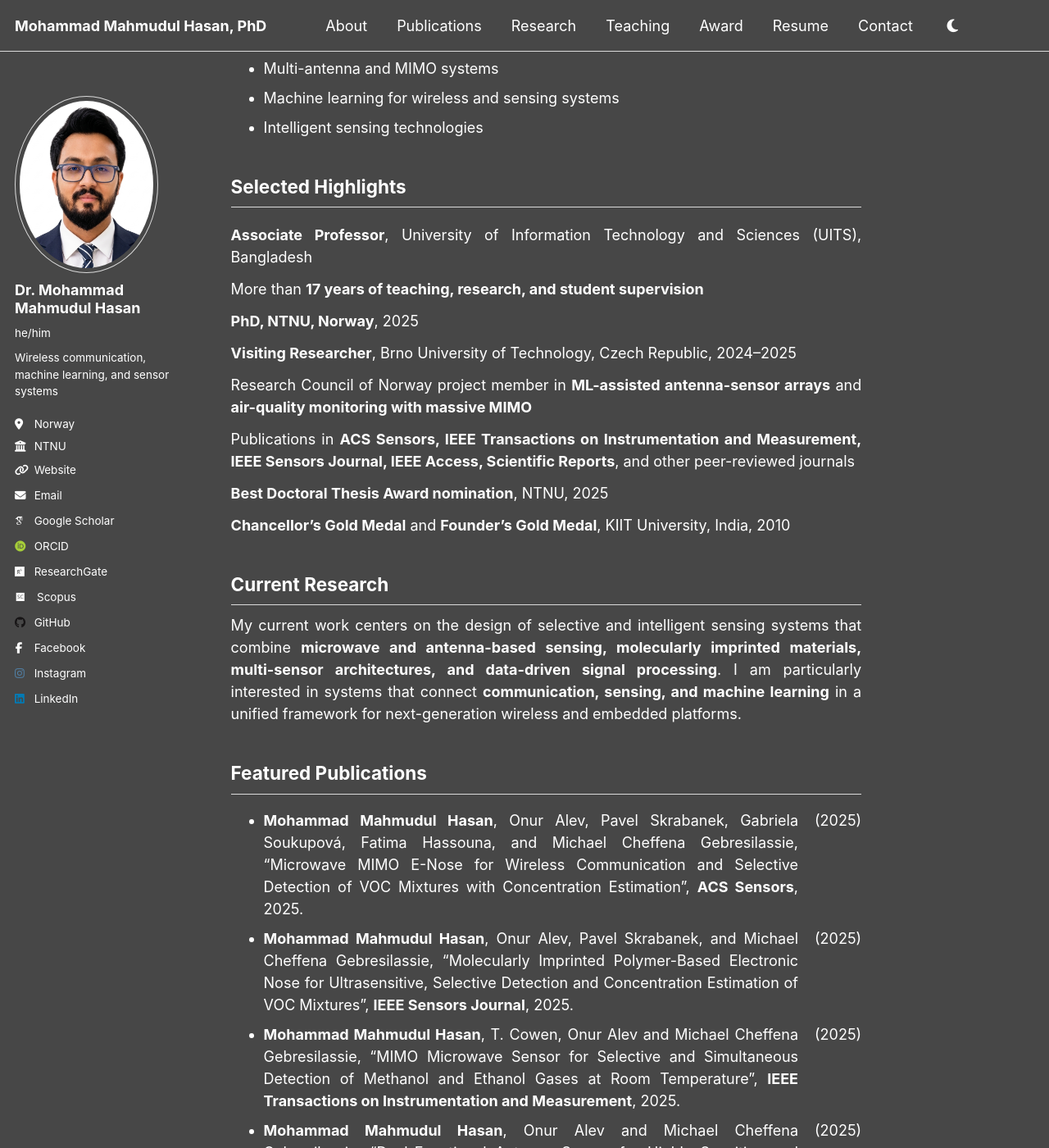
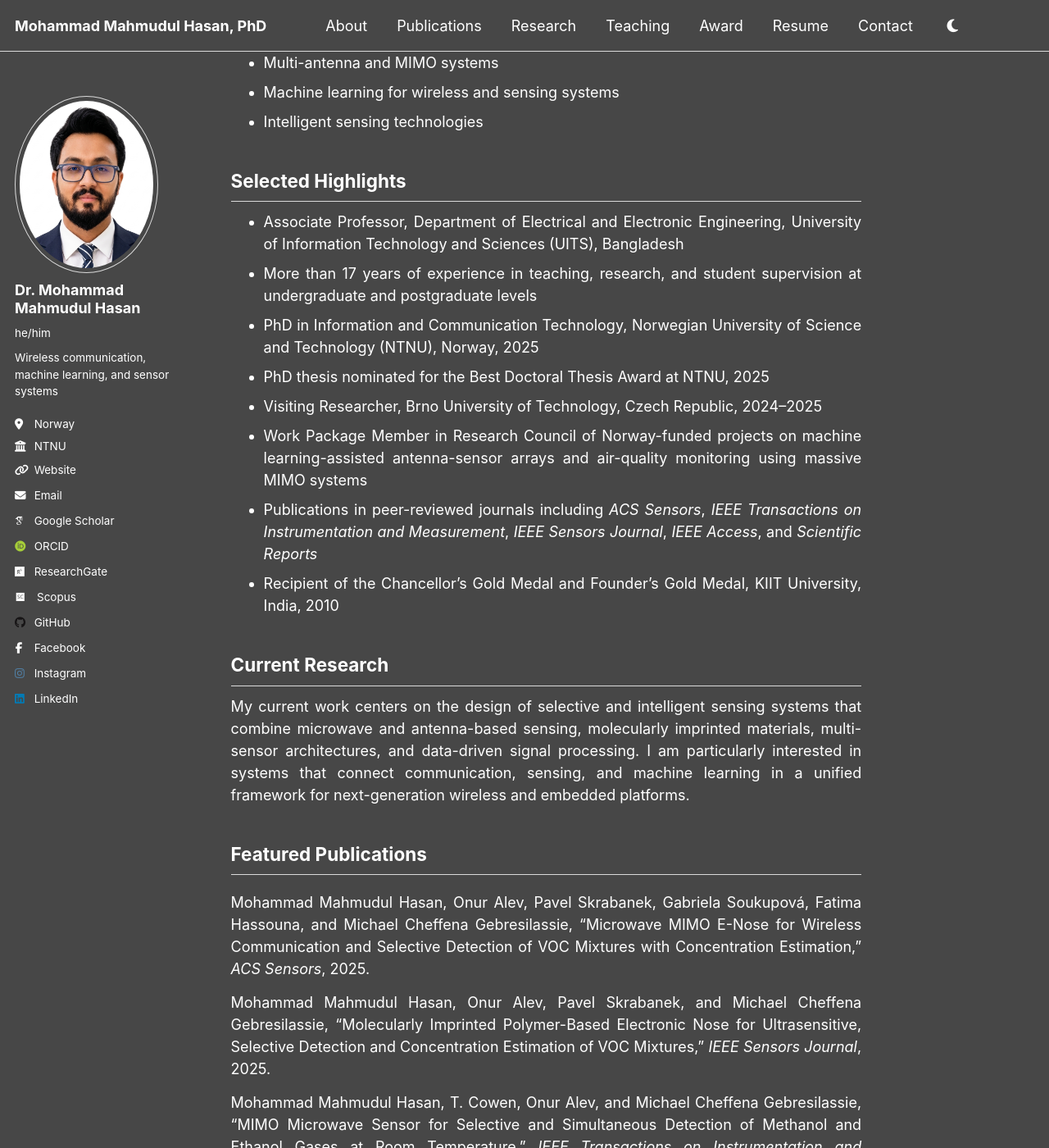
Before and after one commit to dearmahmud/dearmahmud.github.io, a Jekyll site: the page built from _pages/about.md, in a window 1280 px wide and 1400 px high, scrolled down 574 px. Shown: the whole window at 82% size. Built offline with Jekyll 4.4.1, drawn with Linux system fonts in a browser that asks for light colours; some web fonts are replaced; some of the changed text lies outside the part shown.

Commit message:
Update about.md

```diff
--- a/_pages/about.md
+++ b/_pages/about.md
@@ -8,20 +8,20 @@ redirect_from:
 ---
 
 <p style="text-align: justify;">
-I am _Mohammad Mahmudul Hasan_, Associate Professor in the Department of Electrical and Electronic Engineering at the University of Information Technology and Sciences (UITS), Bangladesh. My research focuses on wireless communication systems, RF and microwave sensing, multi-antenna systems, integrated sensing and communication, and machine learning for intelligent sensing and wireless systems. I have more than 17 years of experience in teaching, research, and student supervision across Bangladesh, India, Norway, Japan, and the Czech Republic. I completed my PhD in Information and Communication Technology at the Norwegian University of Science and Technology (NTNU), Norway, in 2025, where my thesis was nominated for the Best Doctoral Thesis Award.
+I am <em>Mohammad Mahmudul Hasan</em>, Associate Professor in the Department of Electrical and Electronic Engineering at the University of Information Technology and Sciences (UITS), Bangladesh. My research focuses on wireless communication systems, RF and microwave sensing, multi-antenna systems, integrated sensing and communication, and machine learning for intelligent sensing and wireless systems. I have more than 17 years of experience in teaching, research, and student supervision across Bangladesh, India, Norway, Japan, and the Czech Republic. I completed my PhD in Information and Communication Technology at the Norwegian University of Science and Technology (NTNU), Norway, in 2025, where my thesis was nominated for the Best Doctoral Thesis Award.
 </p>
 
 <div style="margin-top: 20px; margin-bottom: 20px; text-align: center;">
-  <a href="/resume/" style="font-weight: bold; text-decoration: none; margin: 0 12px;">Resume</a>
-  <a href="/publications/" style="font-weight: bold; text-decoration: none; margin: 0 12px;">Publications</a>
-  <a href="/research/" style="font-weight: bold; text-decoration: none; margin: 0 12px;">Research</a>
-  <a href="/teaching/" style="font-weight: bold; text-decoration: none; margin: 0 12px;">Teaching</a>
-  <a href="/contact/" style="font-weight: bold; text-decoration: none; margin: 0 12px;">Contact</a>
+  <a href="/resume/" style="text-decoration: none; margin: 0 12px;">Resume</a>
+  <a href="/publications/" style="text-decoration: none; margin: 0 12px;">Publications</a>
+  <a href="/research/" style="text-decoration: none; margin: 0 12px;">Research</a>
+  <a href="/teaching/" style="text-decoration: none; margin: 0 12px;">Teaching</a>
+  <a href="/contact/" style="text-decoration: none; margin: 0 12px;">Contact</a>
 </div>
 
 ## Research Areas
 
-<ul style="text-align: justify;">
+<ul style="text-align: justify; margin-top: 10px;">
   <li>Wireless communication systems and 5G/6G networks</li>
   <li>Integrated sensing and communication</li>
   <li>RF and microwave sensing</li>
@@ -32,113 +32,70 @@ I am _Mohammad Mahmudul Hasan_, Associate Professor in the Department of Electri
 
 ## Selected Highlights
 
-<div style="margin-top: 20px; display: flex; justify-content: space-between; align-items: flex-start;">
-  <div style="text-align: justify; flex: 1;">
-    <strong>Associate Professor</strong>, University of Information Technology and Sciences (UITS), Bangladesh
-  </div>
-</div>
-
-<div style="margin-top: 12px; display: flex; justify-content: space-between; align-items: flex-start;">
-  <div style="text-align: justify; flex: 1;">
-    More than <strong>17 years of teaching, research, and student supervision</strong>
-  </div>
-</div>
-
-<div style="margin-top: 12px; display: flex; justify-content: space-between; align-items: flex-start;">
-  <div style="text-align: justify; flex: 1;">
-    <strong>PhD, NTNU, Norway</strong>, 2025
-  </div>
-</div>
-
-<div style="margin-top: 12px; display: flex; justify-content: space-between; align-items: flex-start;">
-  <div style="text-align: justify; flex: 1;">
-    <strong>Visiting Researcher</strong>, Brno University of Technology, Czech Republic, 2024–2025
-  </div>
-</div>
-
-<div style="margin-top: 12px; display: flex; justify-content: space-between; align-items: flex-start;">
-  <div style="text-align: justify; flex: 1;">
-    Research Council of Norway project member in <strong>ML-assisted antenna-sensor arrays</strong> and <strong>air-quality monitoring with massive MIMO</strong>
-  </div>
-</div>
-
-<div style="margin-top: 12px; display: flex; justify-content: space-between; align-items: flex-start;">
-  <div style="text-align: justify; flex: 1;">
-    Publications in <strong>ACS Sensors, IEEE Transactions on Instrumentation and Measurement, IEEE Sensors Journal, IEEE Access, Scientific Reports</strong>, and other peer-reviewed journals
-  </div>
-</div>
-
-<div style="margin-top: 12px; display: flex; justify-content: space-between; align-items: flex-start;">
-  <div style="text-align: justify; flex: 1;">
-    <strong>Best Doctoral Thesis Award nomination</strong>, NTNU, 2025
-  </div>
-</div>
-
-<div style="margin-top: 12px; display: flex; justify-content: space-between; align-items: flex-start;">
-  <div style="text-align: justify; flex: 1;">
-    <strong>Chancellor’s Gold Medal</strong> and <strong>Founder’s Gold Medal</strong>, KIIT University, India, 2010
-  </div>
-</div>
+<ul style="text-align: justify; margin-top: 10px;">
+  <li>Associate Professor, Department of Electrical and Electronic Engineering, University of Information Technology and Sciences (UITS), Bangladesh</li>
+  <li>More than 17 years of experience in teaching, research, and student supervision at undergraduate and postgraduate levels</li>
+  <li>PhD in Information and Communication Technology, Norwegian University of Science and Technology (NTNU), Norway, 2025</li>
+  <li>PhD thesis nominated for the Best Doctoral Thesis Award at NTNU, 2025</li>
+  <li>Visiting Researcher, Brno University of Technology, Czech Republic, 2024–2025</li>
+  <li>Work Package Member in Research Council of Norway-funded projects on machine learning-assisted antenna-sensor arrays and air-quality monitoring using massive MIMO systems</li>
+  <li>Publications in peer-reviewed journals including <em>ACS Sensors</em>, <em>IEEE Transactions on Instrumentation and Measurement</em>, <em>IEEE Sensors Journal</em>, <em>IEEE Access</em>, and <em>Scientific Reports</em></li>
+  <li>Recipient of the Chancellor’s Gold Medal and Founder’s Gold Medal, KIIT University, India, 2010</li>
+</ul>
 
 ## Current Research
 
 <p style="text-align: justify;">
-My current work centers on the design of selective and intelligent sensing systems that combine <strong>microwave and antenna-based sensing, molecularly imprinted materials, multi-sensor architectures, and data-driven signal processing</strong>. I am particularly interested in systems that connect <strong>communication, sensing, and machine learning</strong> in a unified framework for next-generation wireless and embedded platforms.
+My current work centers on the design of selective and intelligent sensing systems that combine microwave and antenna-based sensing, molecularly imprinted materials, multi-sensor architectures, and data-driven signal processing. I am particularly interested in systems that connect communication, sensing, and machine learning in a unified framework for next-generation wireless and embedded platforms.
 </p>
 
 ## Featured Publications
 
-- <div style="display: flex; justify-content: space-between; align-items: flex-start;">
-    <div style="text-align: justify; flex: 1;">
-      <strong>Mohammad Mahmudul Hasan</strong>, Onur Alev, Pavel Skrabanek, Gabriela Soukupová, Fatima Hassouna, and Michael Cheffena Gebresilassie, “Microwave MIMO E-Nose for Wireless Communication and Selective Detection of VOC Mixtures with Concentration Estimation”, <strong>ACS Sensors</strong>, 2025.
-    </div>
-    <div style="margin-left: 20px;">(2025)</div>
+<div style="margin-top: 20px; display: flex; justify-content: space-between; align-items: flex-start;">
+  <div style="text-align: justify; flex: 1;">
+    Mohammad Mahmudul Hasan, Onur Alev, Pavel Skrabanek, Gabriela Soukupová, Fatima Hassouna, and Michael Cheffena Gebresilassie, “Microwave MIMO E-Nose for Wireless Communication and Selective Detection of VOC Mixtures with Concentration Estimation,” <em>ACS Sensors</em>, 2025.
   </div>
+</div>
 
-- <div style="display: flex; justify-content: space-between; align-items: flex-start;">
-    <div style="text-align: justify; flex: 1;">
-      <strong>Mohammad Mahmudul Hasan</strong>, Onur Alev, Pavel Skrabanek, and Michael Cheffena Gebresilassie, “Molecularly Imprinted Polymer-Based Electronic Nose for Ultrasensitive, Selective Detection and Concentration Estimation of VOC Mixtures”, <strong>IEEE Sensors Journal</strong>, 2025.
-    </div>
-    <div style="margin-left: 20px;">(2025)</div>
+<div style="margin-top: 14px; display: flex; justify-content: space-between; align-items: flex-start;">
+  <div style="text-align: justify; flex: 1;">
+    Mohammad Mahmudul Hasan, Onur Alev, Pavel Skrabanek, and Michael Cheffena Gebresilassie, “Molecularly Imprinted Polymer-Based Electronic Nose for Ultrasensitive, Selective Detection and Concentration Estimation of VOC Mixtures,” <em>IEEE Sensors Journal</em>, 2025.
   </div>
+</div>
 
-- <div style="display: flex; justify-content: space-between; align-items: flex-start;">
-    <div style="text-align: justify; flex: 1;">
-      <strong>Mohammad Mahmudul Hasan</strong>, T. Cowen, Onur Alev and Michael Cheffena Gebresilassie, “MIMO Microwave Sensor for Selective and Simultaneous Detection of Methanol and Ethanol Gases at Room Temperature”, <strong>IEEE Transactions on Instrumentation and Measurement</strong>, 2025.
-    </div>
-    <div style="margin-left: 20px;">(2025)</div>
+<div style="margin-top: 14px; display: flex; justify-content: space-between; align-items: flex-start;">
+  <div style="text-align: justify; flex: 1;">
+    Mohammad Mahmudul Hasan, T. Cowen, Onur Alev, and Michael Cheffena Gebresilassie, “MIMO Microwave Sensor for Selective and Simultaneous Detection of Methanol and Ethanol Gases at Room Temperature,” <em>IEEE Transactions on Instrumentation and Measurement</em>, 2025.
   </div>
+</div>
 
-- <div style="display: flex; justify-content: space-between; align-items: flex-start;">
-    <div style="text-align: justify; flex: 1;">
-      <strong>Mohammad Mahmudul Hasan</strong>, Onur Alev and Michael Cheffena Gebresilassie, “Dual-Functional Antenna Sensor for Highly Sensitive and Selective Detection of Isopropanol Gas Using Optimized Molecularly Imprinted Polymers”, <strong>ACS Sensors</strong>, 2025.
-    </div>
-    <div style="margin-left: 20px;">(2025)</div>
+<div style="margin-top: 14px; display: flex; justify-content: space-between; align-items: flex-start;">
+  <div style="text-align: justify; flex: 1;">
+    Mohammad Mahmudul Hasan, Onur Alev, and Michael Cheffena Gebresilassie, “Dual-Functional Antenna Sensor for Highly Sensitive and Selective Detection of Isopropanol Gas Using Optimized Molecularly Imprinted Polymers,” <em>ACS Sensors</em>, 2025.
   </div>
+</div>
 
-- <div style="display: flex; justify-content: space-between; align-items: flex-start;">
-    <div style="text-align: justify; flex: 1;">
-      <strong>Mohammad Mahmudul Hasan</strong>, Onur Alev, E. Goldenberg and Michael Cheffena Gebresilassie, “MoS2/MoOx Nanoflake-Based Dual-Functional Antenna Sensors for Highly Sensitive and Selective Detection of Volatile Organic Compounds”, <strong>ACS Applied Nano Materials</strong>, 7(21), pp. 25065–25077, 2024.
-    </div>
-    <div style="margin-left: 20px;">(2024)</div>
+<div style="margin-top: 14px; display: flex; justify-content: space-between; align-items: flex-start;">
+  <div style="text-align: justify; flex: 1;">
+    Mohammad Mahmudul Hasan, Onur Alev, E. Goldenberg, and Michael Cheffena Gebresilassie, “MoS2/MoOx Nanoflake-Based Dual-Functional Antenna Sensors for Highly Sensitive and Selective Detection of Volatile Organic Compounds,” <em>ACS Applied Nano Materials</em>, 7(21), pp. 25065–25077, 2024.
   </div>
+</div>
 
-- <div style="display: flex; justify-content: space-between; align-items: flex-start;">
-    <div style="text-align: justify; flex: 1;">
-      <strong>Mohammad Mahmudul Hasan</strong> and Michael Cheffena Gebresilassie, “Adaptive Antenna Impedance Matching Using Low-Complexity Shallow Learning Model”, <strong>IEEE Access</strong>, 2023.
-    </div>
-    <div style="margin-left: 20px;">(2023)</div>
+<div style="margin-top: 14px; display: flex; justify-content: space-between; align-items: flex-start;">
+  <div style="text-align: justify; flex: 1;">
+    Mohammad Mahmudul Hasan and Michael Cheffena Gebresilassie, “Adaptive Antenna Impedance Matching Using Low-Complexity Shallow Learning Model,” <em>IEEE Access</em>, 2023.
   </div>
+</div>
 
 <p style="text-align: justify; margin-top: 10px;">
-For a full list of publications, please visit the <a href="/publications/"><strong>Publications</strong></a> page.
+For a full list of publications, please visit the <a href="/publications/">Publications</a> page.
 </p>
 
 ## Academic Background
 
 <div style="margin-top: 20px; display: flex; justify-content: space-between; align-items: center;">
-  <span><strong>Norwegian University of Science and Technology (NTNU), Norway</strong></span>
-  <span>2022 – 2025</span>
+  <span>Norwegian University of Science and Technology (NTNU), Norway</span>
+  <span>2022–2025</span>
 </div>
 <p style="margin: 5px 0 10px 0;">
   <em>Doctor of Philosophy in Information and Communication Technology</em><br>
@@ -146,8 +103,8 @@ For a full list of publications, please visit the <a href="/publications/"><stro
 </p>
 
 <div style="margin-top: 20px; display: flex; justify-content: space-between; align-items: center;">
-  <span><strong>KIIT University, India</strong></span>
-  <span>2008 – 2010</span>
+  <span>KIIT University, India</span>
+  <span>2008–2010</span>
 </div>
 <p style="margin: 5px 0 10px 0;">
   <em>Master of Technology in Communication Systems Engineering</em><br>
@@ -155,16 +112,51 @@ For a full list of publications, please visit the <a href="/publications/"><stro
 </p>
 
 <div style="margin-top: 20px; display: flex; justify-content: space-between; align-items: center;">
-  <span><strong>KIIT University, India</strong></span>
-  <span>2004 – 2008</span>
+  <span>KIIT University, India</span>
+  <span>2004–2008</span>
 </div>
 <p style="margin: 5px 0 10px 0;">
   <em>Bachelor of Technology in Electronics and Telecommunication Engineering</em><br>
   Department of Electronics and Telecommunication Engineering
 </p>
 
+## Research Projects
+
+<div style="margin-top: 20px; display: flex; justify-content: space-between;">
+  <span style="flex: 1; padding-right: 20px;">Machine Learning Assisted Signal Processing for Antenna-Sensor Arrays</span>
+  <span style="white-space: nowrap; flex-shrink: 0;">2024–2025</span>
+</div>
+<div>
+  <em>Work Package Member</em>, The Research Council of Norway (Project No. 353890)
+</div>
+
+<div style="margin-top: 20px; display: flex; justify-content: space-between;">
+  <span style="flex: 1; padding-right: 20px;">Air Quality Monitoring Exploiting Massive Multiple-Input Multiple-Output Antennas</span>
+  <span style="white-space: nowrap; flex-shrink: 0;">2022–2025</span>
+</div>
+<div>
+  <em>Work Package Member</em>, The Research Council of Norway (Project No. 324061)
+</div>
+
+<div style="margin-top: 20px; display: flex; justify-content: space-between;">
+  <span style="flex: 1; padding-right: 20px;">University Comprehensive Academic Management Software Implementation Project</span>
+  <span style="white-space: nowrap; flex-shrink: 0;">2020–2022</span>
+</div>
+<div>
+  <em>Project Manager</em>, University of Information Technology and Sciences (UITS)
+</div>
+
+<div style="margin-top: 20px; display: flex; justify-content: space-between;">
+  <span style="flex: 1; padding-right: 20px;">Higher Education Quality Enhancement Project (HEQEP)</span>
+  <span style="white-space: nowrap; flex-shrink: 0;">2017–2018</span>
+</div>
+<div>
+  <em>Member</em>, University Grants Commission, Bangladesh and the World Bank
+</div>
+
 ## Collaboration
 
 <p style="text-align: justify;">
-I welcome collaboration in <strong>wireless communication, RF and microwave sensing, signal processing, intelligent sensor systems, and machine learning for sensing and communication</strong>. If your interests overlap with these areas, please feel free to get in touch through the <a href="/contact/"><strong>Contact</strong></a> page.
+I welcome collaboration in wireless communication, RF and microwave sensing, signal processing, intelligent sensor systems, and machine learning for sensing and communication. If your interests overlap with these areas, please feel free to get in touch through the <a href="/contact/">Contact</a> page.
 </p>
+``
```
